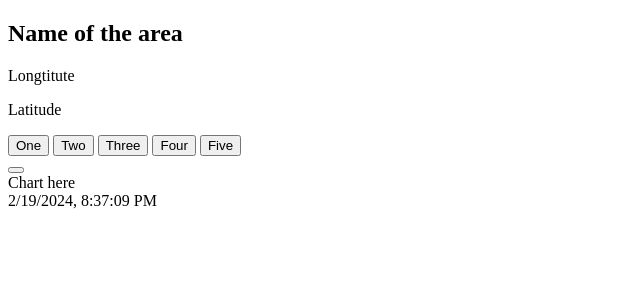
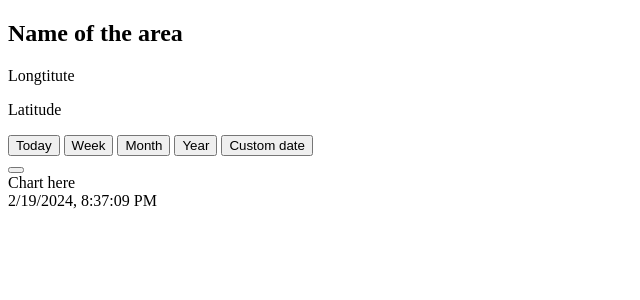
Before and after one commit to Fridish/Waterworks, a PHP site: page /ResultPage/result.php in a window 1280 px wide. Shown: the top 300 px of the page, without its empty margins (0-640 px from the left). Run offline with PHP 8.4, Linux system fonts and the light colour scheme.

Commit message:
result page

```diff
--- a/ResultPage/result.php
+++ b/ResultPage/result.php
@@ -14,11 +14,11 @@
                     <p>Longtitute</p>
                     <p>Latitude</p>
                     <div class="menu">
-                    <button class="btn-menu">One</button>
-                    <button class="btn-menu">Two</button>
-                    <button class="btn-menu">Three</button>
-                    <button class="btn-menu">Four</button>
-                    <button class="btn-menu">Five</button>
+                    <button class="btn-menu">Today</button>
+                    <button class="btn-menu">Week</button>
+                    <button class="btn-menu">Month</button>
+                    <button class="btn-menu">Year</button>
+                    <button class="btn-menu">Custom date</button>
                     </div>
                 </nav>
             </div>
```
